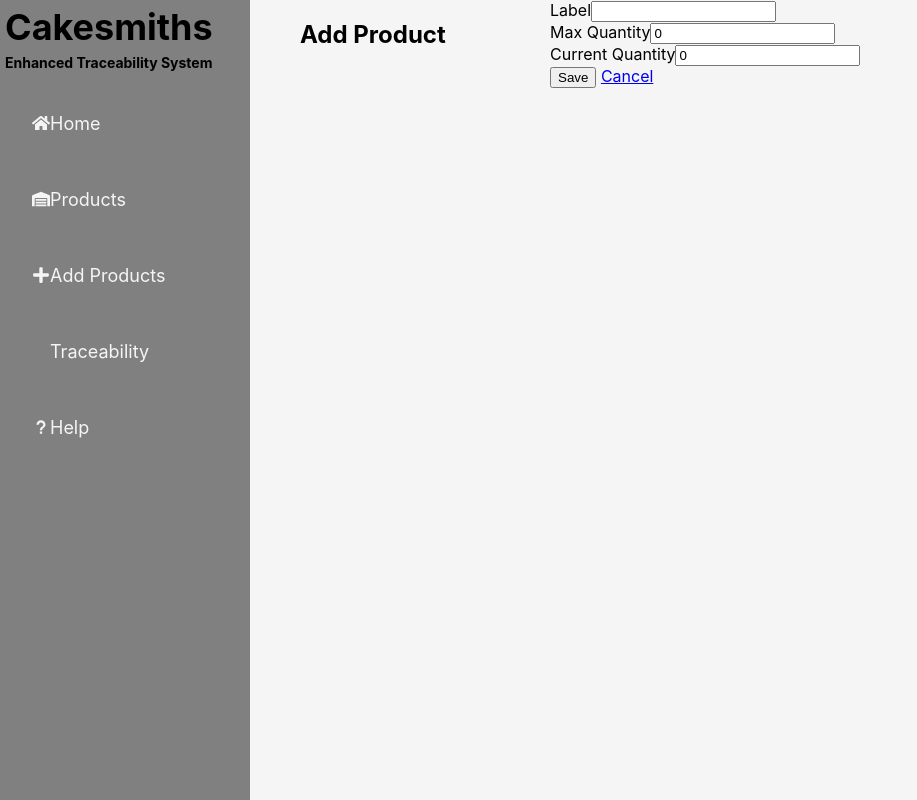
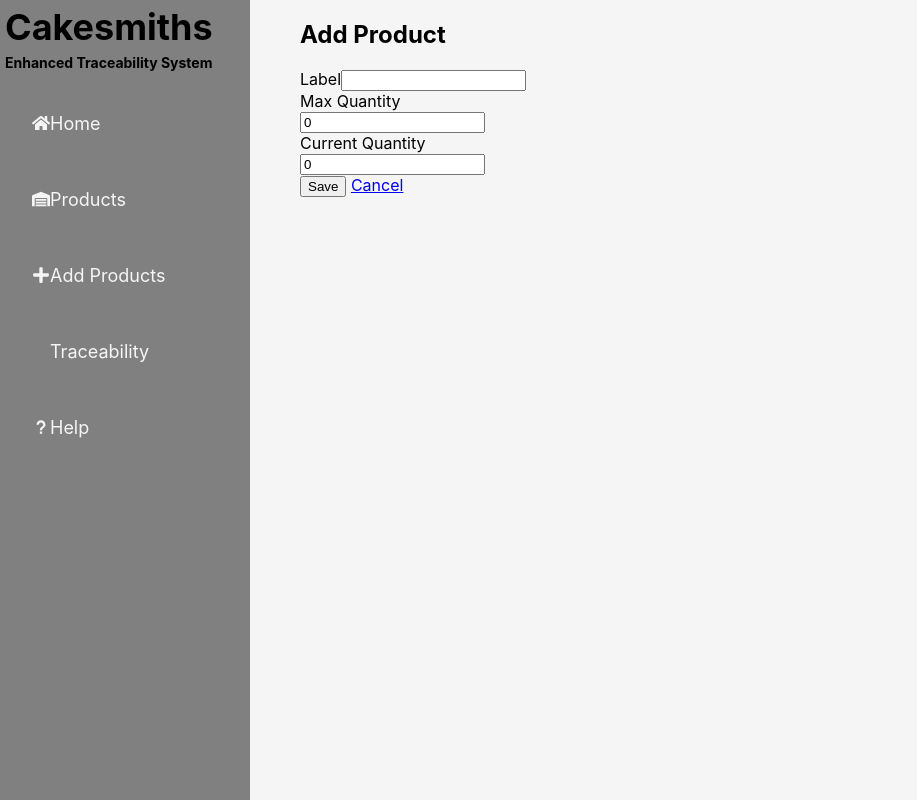
Before and after one commit to Veeraj270/EnhancedTraceabilitySystemForApplications, a React (Create React App) app in the folder et-system-frontend/: page /add in a window 1280 px wide. Shown: the whole page, without its empty margins (0-917 px from the left). Built offline with nearby package versions, Linux system fonts and the light colour scheme; some icons are missing.

Commit message:
Minor change for standardisations sake

```diff
--- a/et-system-frontend/src/Pages/AddProductsPage.js
+++ b/et-system-frontend/src/Pages/AddProductsPage.js
@@ -1,8 +1,10 @@
 import AddProduct from "../Pages/TracePageComponents/AddProduct";
+import React from "react";
 
 const AddProductsPage = () => {
     return (
         <div className='page'>
+            <h2>{'Add Product'}</h2>
             <AddProduct/>
         </div>
     )
--- a/et-system-frontend/src/Pages/TracePageComponents/AddProduct.js
+++ b/et-system-frontend/src/Pages/TracePageComponents/AddProduct.js
@@ -3,9 +3,6 @@
 import { Button, Container, Form, FormGroup, Input, Label } from 'reactstrap';
 
 const ProductEdit = () => {
-    const title = <h2>{'Add Product'}</h2>;
-
-
     const initialFormState = {
         intermediariesID: [],
         label: '',
@@ -48,15 +45,9 @@
 
     //const title = <h2>{product.id ? 'Edit Product' : 'Add Product'}</h2>;
 
-
     return (<div>
             <Container>
-                {title}
                 <Form onSubmit={handleSubmit}>
-
-
-
-
                         <FormGroup>
                             <Label for="label">Label</Label>
                             <Input type="text" name="label" id="label" value={product.label || ''}
```
